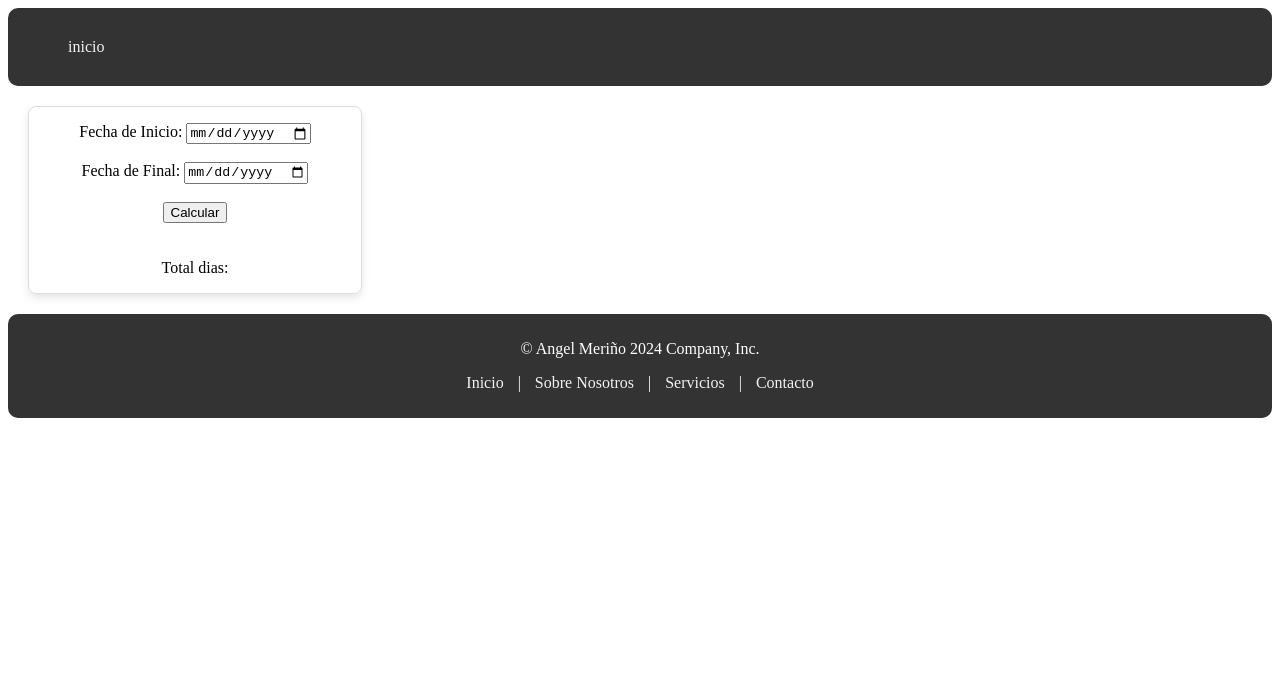
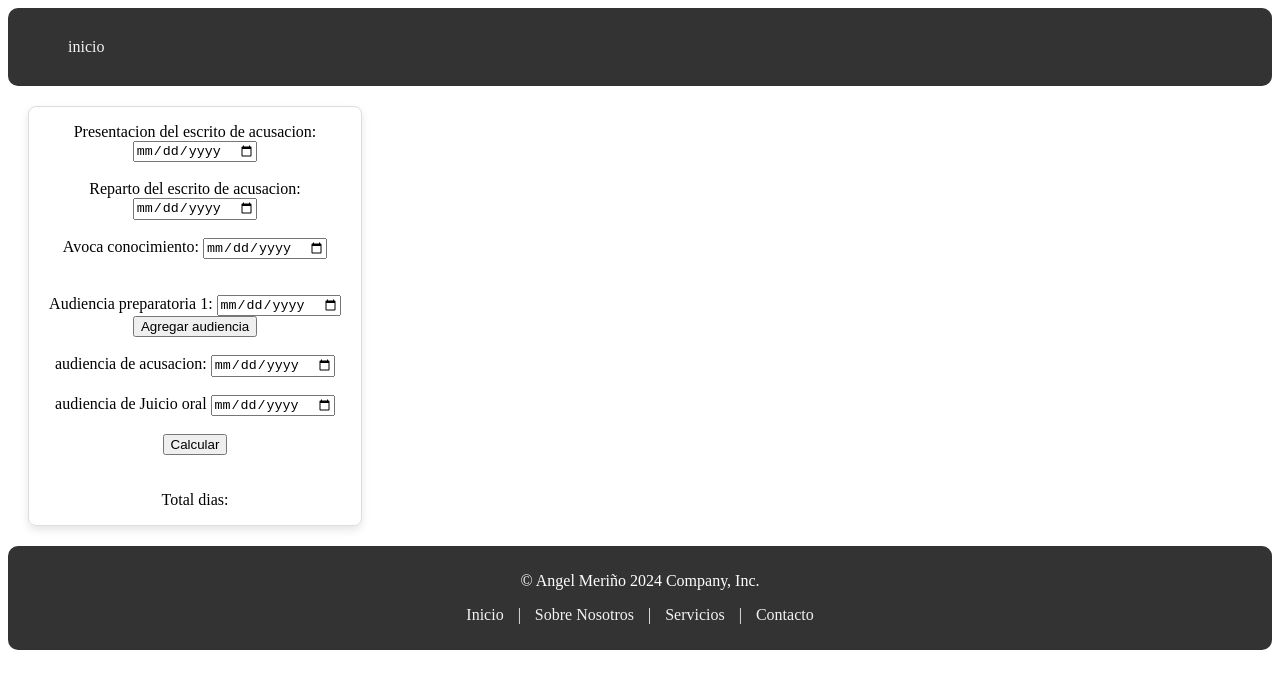
Before and after one commit to anghel3m/ContadorDias, a plain HTML site: page index.html in a window 1280 px wide. Drawn offline with Linux system fonts and the light colour scheme.

Commit message:
inicio de funcionalidad

```diff
--- a/index.html
+++ b/index.html
@@ -4,6 +4,7 @@
     <meta name="viewport" content="width=device-width, initial-scale=1.0">
     <title>AuraCop</title>
     <link rel="stylesheet" href="style.css">
+    <script src="script.js" defer></script>
 </head>
 <body>
 
@@ -20,12 +21,37 @@
 <main>
 <section>
   <form class="form"  action="" method="post">
-    <label for="fecha_inicio">Fecha de Inicio:</label>
-    <input type="date" id="fecha_inicio" name="fecha_inicio" required>
+    <label for="Presentacion">Presentacion del escrito de acusacion:</label>
+    <input type="date" id="Presentacion" name="Presentacion" required>
 
     <br><br>
-    <label for="fecha_final">Fecha de Final:</label>
-    <input type="date" id="fecha_final" name="fecha_final" required>
+    <label for="Reparto">Reparto del escrito de acusacion:</label>
+    <input type="date" id="Reparto" name="Reparto" required>
+
+    <br><br>
+    <label for="Avoca">Avoca conocimiento:</label>
+    <input type="date" id="Avoca" name="Avoca" required>
+
+
+
+    <div id="FechaAudiencia">
+    <br><br>
+    <label for="Audiencia_1">Audiencia preparatoria 1:</label>
+    <input type="date" id="Audiencia_1" name="Audiencia_1" >
+
+    </div>
+
+    <button onclick="agregaFechaAudiencia()">Agregar audiencia</button>
+
+
+    <br><br>
+    <label for="acusacion">audiencia de acusacion: </label>
+    <input type="date" id="acusacion" name="acusacion" required>
+
+    <br><br>
+    <label for="Juicio">audiencia de Juicio oral </label>
+    <input type="date" id="Juicio" name="Juicio" required>
+
 
     <br><br>
     <div class="funtion">
--- /dev/null
+++ b/script.js
@@ -0,0 +1,9 @@
+function agregaFechaAudiencia() {
+    var nuevoDiv = document.createElement("div"); nuevoDiv.className = "campo";
+
+    var nuevoCampo = document.createElement("input"); nuevoCampo.type = "date"; nuevoCampo.name = "nuevoCampo[]"; nuevoCampo.placeholder = "Nuevo Campo";
+
+     nuevoDiv.appendChild(nuevoCampo);
+
+      document.getElementById("FechaAudiencia").appendChild(nuevoDiv);
+      }
```
